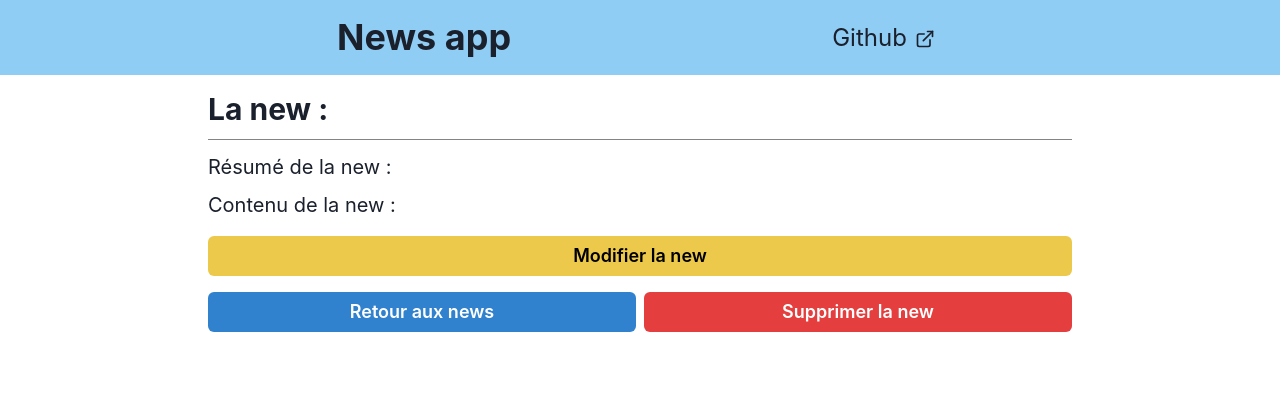
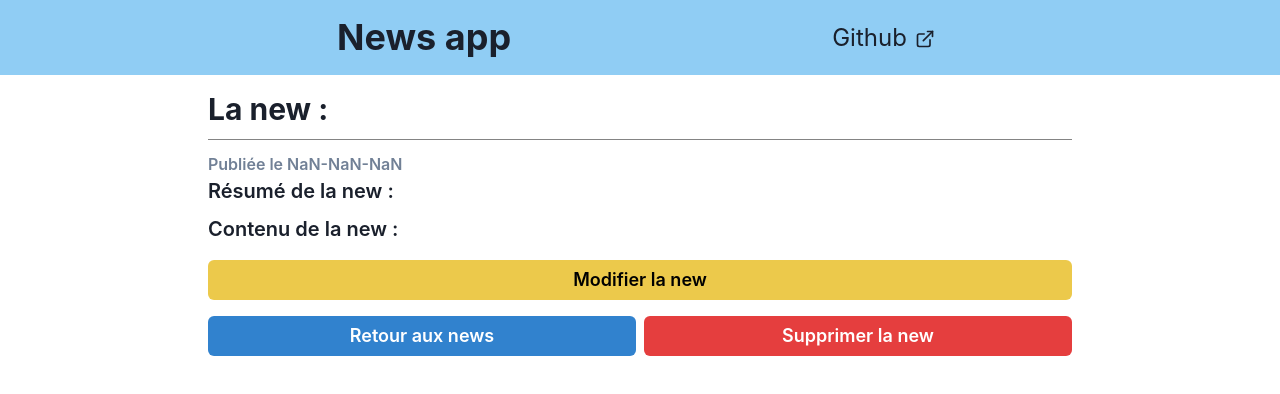
Before and after one commit to aminerachyd/TP2API, a React (Create React App) app in the folder app/: page /new/id in a window 1280 px wide. Shown: the top 394 px of the page. Built offline with nearby package versions, Linux system fonts and the light colour scheme; no server answers.

Commit message:
CRUD complété au frontend, quelques modifs restent
Les opérations CRUD sont implémentées.
Reste la pagination des news au niveau du home, puis la vérification des champs (titre d'une new non vide, contenu d'une new contient plus que 10 caractères).

```diff
--- a/app/src/actions/news.js
+++ b/app/src/actions/news.js
@@ -13,7 +13,6 @@ export const getNews = async () => {
   }
 };
 
-// TODO à revoir
 /**
  * Fonction pour récupérer une news depuis l'API
  */
@@ -33,20 +32,15 @@ export const getOneNews = async (id) => {
 export const saveNew = async (data) => {
   const { resume, contenu } = data;
 
-  // FIXME à régler, comment envoyer la date
-  const dataToSend = {
+  let date = new Date();
+  const payload = {
+    datePublication: date.toISOString().split(".")[0],
     resume,
     contenu,
-    datePublication: Date.now(),
   };
 
-  console.log(dataToSend);
-
   try {
-    const res = await axios.post("/news", dataToSend);
-
-    console.log(res);
-
+    const res = await axios.post("/news", payload);
     return res;
   } catch (error) {
     console.log(error);
@@ -66,7 +60,6 @@ export const deleteOneNews = async (id) => {
   }
 };
 
-// TODO à revoir
 /**
  * Fonction pour modifier une news depuis l'API
  */
--- a/app/src/components/checknewitem/CheckNewItem.jsx
+++ b/app/src/components/checknewitem/CheckNewItem.jsx
@@ -10,7 +10,7 @@ import {
   Textarea,
 } from "@chakra-ui/react";
 import React, { useEffect, useState } from "react";
-import { getOneNews, deleteOneNews } from "../../actions/news";
+import { getOneNews, deleteOneNews, updateOneNews } from "../../actions/news";
 import { useHistory } from "react-router-dom";
 
 const CheckNewItem = ({ match }) => {
@@ -23,6 +23,7 @@ const CheckNewItem = ({ match }) => {
     formData: {
       resume: "",
       contenu: "",
+      datePublication: "",
     },
     isEditable: false,
   });
@@ -35,8 +36,22 @@ const CheckNewItem = ({ match }) => {
   useEffect(() => {
     async function func() {
       const res = await getOneNews(id);
-      console.log(res);
-      // TODO modifier la state ici
+      const {
+        payload: { contenu, datePublication, resume },
+      } = res.data;
+      setState({
+        ...state,
+        newItem: {
+          resume,
+          contenu,
+          datePublication,
+        },
+        formData: {
+          resume,
+          contenu,
+          datePublication,
+        },
+      });
     }
     func();
   }, []);
@@ -61,11 +76,23 @@ const CheckNewItem = ({ match }) => {
     });
   };
 
-  //   TODO A completer par la requete à l'API
   /**
    * Fonction pour sauvegarder la new
    */
-  const saveNew = (e) => {};
+  const saveNew = async (e) => {
+    try {
+      await updateOneNews(id, { ...formData, id });
+      setState({
+        ...state,
+        newItem: {
+          ...state.formData,
+        },
+        isEditable: false,
+      });
+    } catch (error) {
+      console.log(error);
+    }
+  };
 
   /**
    * Fonction pour supprimer la new
@@ -79,18 +106,30 @@ const CheckNewItem = ({ match }) => {
     }
   };
 
+  const date = new Date(state.newItem.datePublication);
+  const formattedDate = `${date.getDate()}-${
+    date.getMonth() + 1
+  }-${date.getFullYear()}`;
+
   return (
     <Container my={4} minW="70%">
       <Box my={3}>
         <Heading size="lg">La new :</Heading>
         <Divider my={3} borderColor="#333" />
+        <Text fontWeight="semibold" color="gray.500">
+          {`Publiée le ${formattedDate}`}
+        </Text>
         {!isEditable ? (
           <Box>
-            <Text fontSize="xl">Résumé de la new :</Text>
+            <Text fontSize="xl" fontWeight="semibold">
+              Résumé de la new :
+            </Text>
             <Text my={2} fontSize="lg">
               {newItem.resume}
             </Text>
-            <Text fontSize="xl">Contenu de la new :</Text>
+            <Text fontSize="xl" fontWeight="semibold">
+              Contenu de la new :
+            </Text>
             <Text my={2} fontSize="lg">
               {newItem.contenu}
             </Text>
@@ -106,7 +145,9 @@ const CheckNewItem = ({ match }) => {
           </Box>
         ) : (
           <>
-            <Text fontSize="xl">Résumé de la new :</Text>
+            <Text fontSize="xl" fontWeight="semibold">
+              Résumé de la new :
+            </Text>
             <Input
               name="resume"
               onChange={(e) => onChange(e)}
@@ -114,7 +155,9 @@ const CheckNewItem = ({ match }) => {
               placeholder="Résumé de la new"
               value={formData.resume}
             />
-            <Text fontSize="xl">Contenu de la new :</Text>
+            <Text fontSize="xl" fontWeight="semibold">
+              Contenu de la new :
+            </Text>
             <Textarea
               name="contenu"
               onChange={(e) => onChange(e)}
--- a/app/src/components/home/Home.jsx
+++ b/app/src/components/home/Home.jsx
@@ -20,6 +20,16 @@ const Home = () => {
     });
   };
 
+  /**
+   * Fonction pour ajouter un object news au tableau des news dans le state
+   */
+  const addNewToState = (data) => {
+    setState({
+      ...state,
+      news: [...state.news, data],
+    });
+  };
+
   useEffect(() => {
     async function func() {
       const res = await getNews();
@@ -33,7 +43,7 @@ const Home = () => {
 
   return (
     <Container my={4} minW="70%">
-      <AddNew />
+      <AddNew addNewToState={addNewToState} />
 
       {loading || news ? (
         <AllNews deleteNewFromState={deleteNewFromState} news={news} />
--- a/app/src/components/home/addnew/AddNew.jsx
+++ b/app/src/components/home/addnew/AddNew.jsx
@@ -8,9 +8,10 @@ import {
   Textarea,
 } from "@chakra-ui/react";
 import React, { useState } from "react";
+import PropTypes from "prop-types";
 import { saveNew } from "../../../actions/news";
 
-const AddNew = () => {
+const AddNew = ({ addNewToState }) => {
   let [formData, setFormData] = useState({
     resume: "",
     contenu: "",
@@ -24,11 +25,9 @@ const AddNew = () => {
   };
 
   const onClick = async (e) => {
-    const res = await saveNew({
-      ...formData,
-    });
+    const res = await saveNew(formData);
 
-    console.log(res);
+    addNewToState(res.data.payload);
   };
 
   return (
@@ -61,4 +60,8 @@ const AddNew = () => {
   );
 };
 
+AddNew.propTypes = {
+  addNewToState: PropTypes.func.isRequired,
+};
+
 export default AddNew;
--- a/app/src/components/home/allnews/NewsItem.jsx
+++ b/app/src/components/home/allnews/NewsItem.jsx
@@ -12,16 +12,17 @@ const NewsItem = ({ data, deleteNewFromState }) => {
   const deleteNew = async (e) => {
     try {
       await deleteOneNews(id);
-      // TODO Modifier la state
       deleteNewFromState(id);
     } catch (error) {
       console.log(error);
     }
   };
 
-  let date = new Date(datePublication);
+  const date = new Date(datePublication);
+  const formattedDate = `${date.getDate()}-${
+    date.getMonth() + 1
+  }-${date.getFullYear()}`;
 
-  let formattedDate = `${date.getDay()}-${date.getMonth()}-${date.getFullYear()}`;
   return (
     <Box p={5} border="1px" borderColor="#333" borderRadius={10}>
       <VStack align="start">
```
